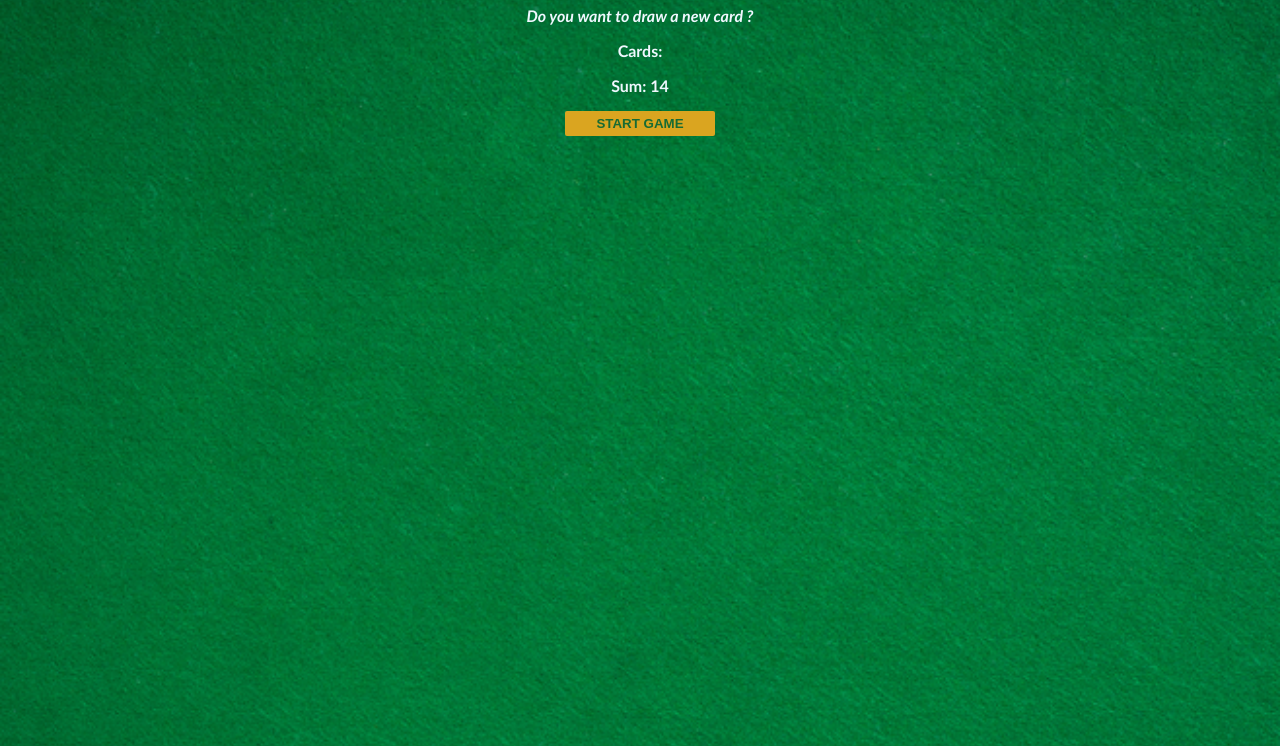
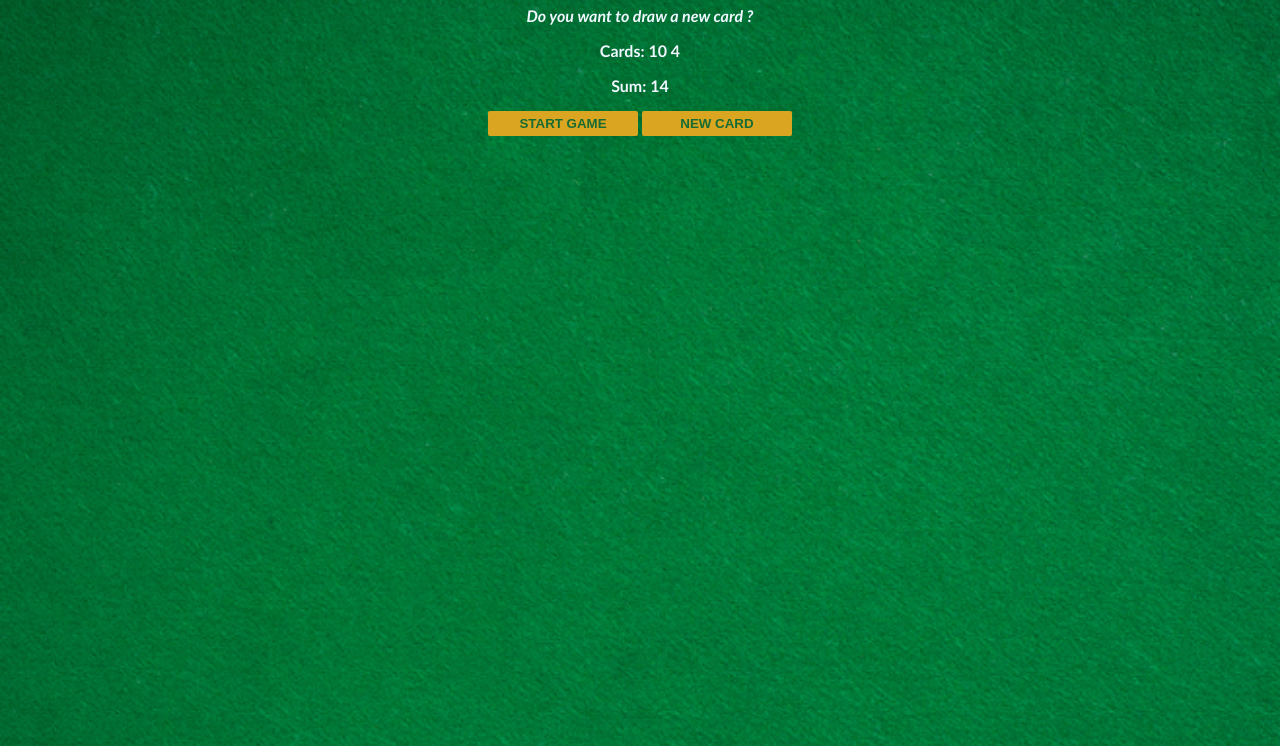
Before and after one commit to Moncayo1329/BlackJack, a plain HTML site: page index.html in a window 1280 px wide. Both pictures are taken after a click on the button "START GAME". Shown: the part 54-800 px from the top of the page. Drawn offline with Linux system fonts and the light colour scheme.

Commit message:
finish Js

```diff
--- a/App.js
+++ b/App.js
@@ -6,10 +6,12 @@ let isAlive = true
 let message = ""
 let messageEl = document.getElementById("message-el")
 let sumEl = document.getElementById("sum-el")
-
+let cardsEl = document.getElementById("cards-el")
 
 
 function startGame() {
+
+cardsEl.textContent = "Cards: " + firstCard + " " + secondCard
 
 sumEl.textContent = "Sum: " + sum
 
@@ -32,3 +34,11 @@ sumEl.textContent = "Sum: " + sum
 messageEl.textContent = message
 
 }
+
+function newCard() {
+
+
+
+
+
+}
--- a/index.html
+++ b/index.html
@@ -7,9 +7,10 @@
 <body>
 <h1>Blackjack</h1>
 <p id="message-el">Want to play a round?</p>
-<p>Cards:</p>
+<p id="cards-el">Cards:</p>
 <p id="sum-el">Sum:</p>
 <button onclick="startGame()"> START GAME</button>
+<button onclick="newCard()"> NEW CARD</button>
 
 <script src="App.js"></script>
 
```
